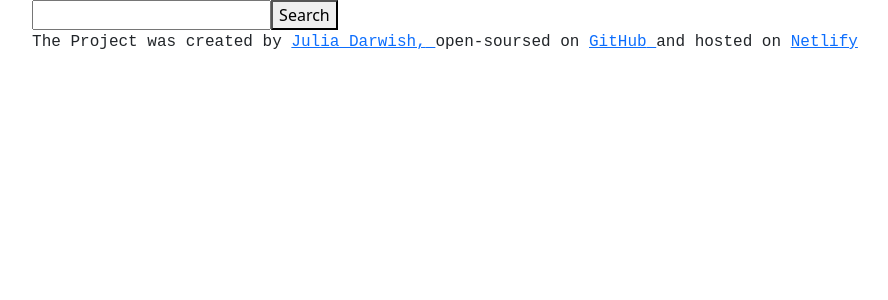
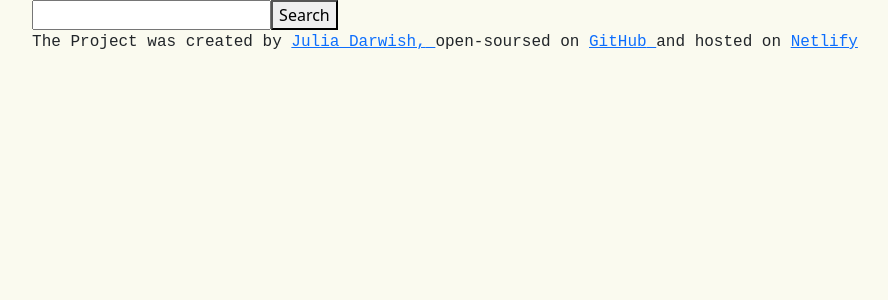
Before and after one commit to julichkaD/dictionary-project, a React (Create React App) app: page / in a window 1280 px wide. Shown: the top 300 px of the page, without its empty margins (195-1083 px from the left). Built offline with nearby package versions, Linux system fonts and the light colour scheme.

Commit message:
Added bg color

```diff
--- a/src/index.css
+++ b/src/index.css
@@ -1,6 +1,7 @@
 body {
   display: flex;
   justify-content: center;
+  background-color: rgb(250, 250, 239);
 
   font-family:'Lucida Sans', 'Lucida Sans Regular', 'Lucida Grande', 'Lucida Sans Unicode', Geneva, Verdana, sans-serif
     sans-serif;
```
